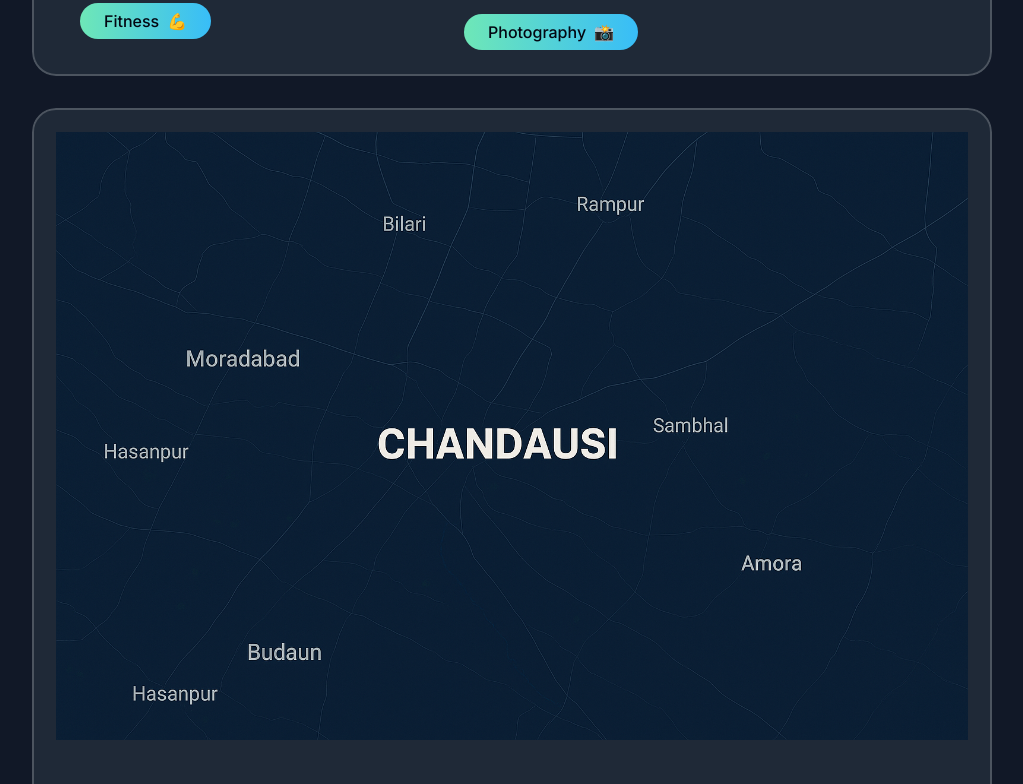
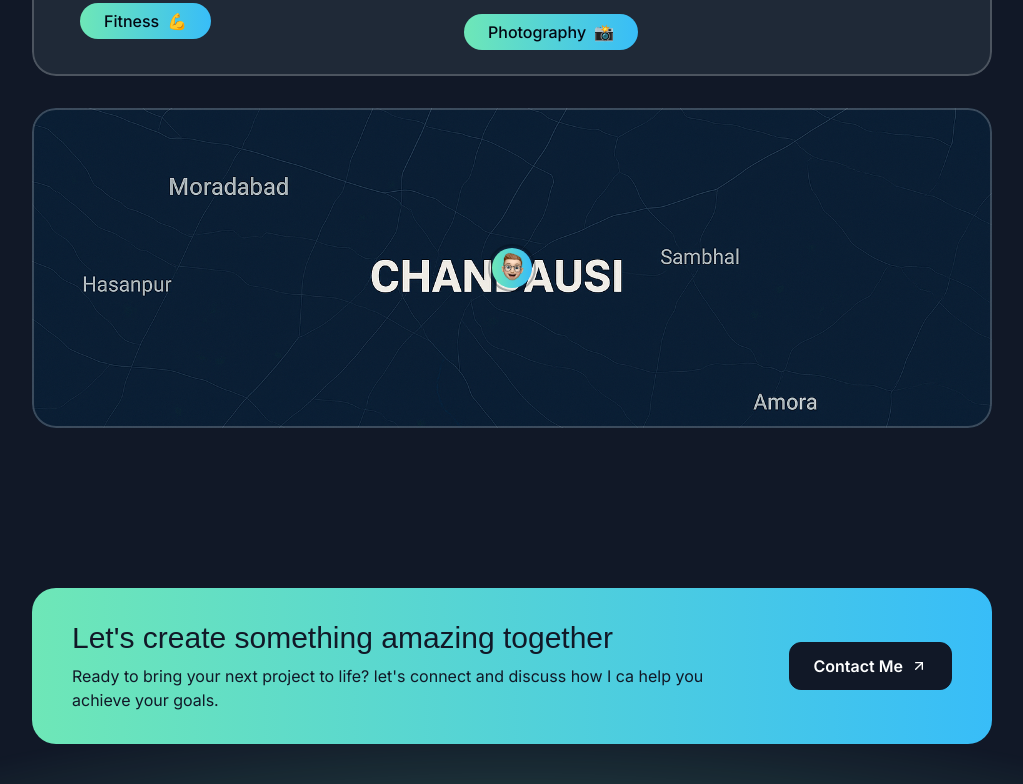
Before and after one commit to aniket1251/portfolio, a Next.js app: page / in a window 1280 px wide. Shown: the part 5436-6220 px from the top of the page, without its empty margins (128-1151 px from the left). Built offline with nearby package versions, Linux system fonts and the light colour scheme; a web font is replaced by a local one.

Commit message:
create map section

```diff
--- a/src/sections/About.tsx
+++ b/src/sections/About.tsx
@@ -226,10 +226,10 @@
               ))}
             </div>
           </Card>
-          <Card>
-            <div>
-              <Image src={mapImage} alt="map"/>
-              <Image src={smileImage} alt="face-emoji"/>
+          <Card className="h-[320px] p-0 relative">
+            <Image src={mapImage} alt="map" className="h-full w-full object-cover"/>
+            <div className="absolute top-1/2 left-1/2 -translate-x-1/2 -translate-y-1/2 size-10 rounded-full bg-gradient-to-r from-emerald-300 to-sky-400 after:content-[''] after:absolute after:inset-0 after:outline after:outline-2 after:outline-offset-2 after:rounded-full after:outline-gray-950/30">
+              <Image src={smileImage} alt="face-emoji" className="size-10"/>
             </div>
           </Card>
         </div>
```
